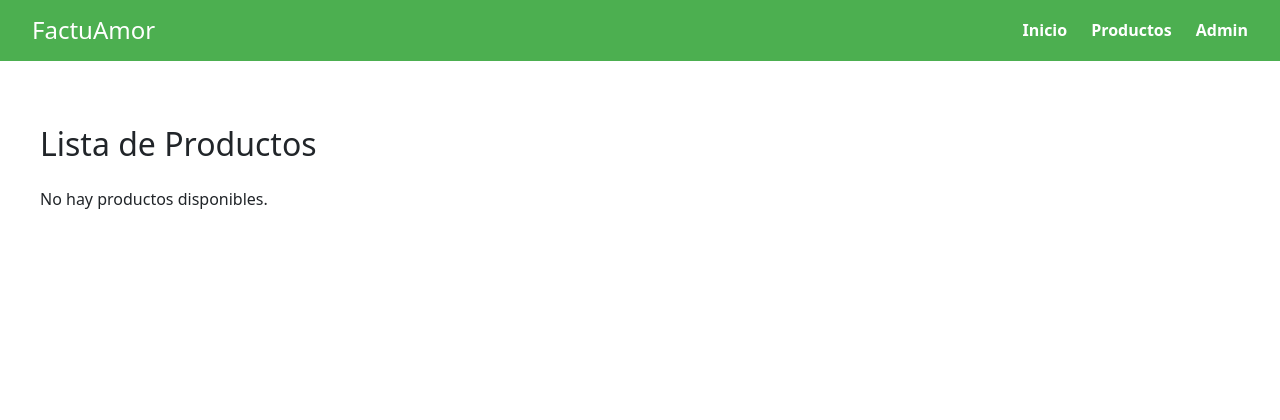
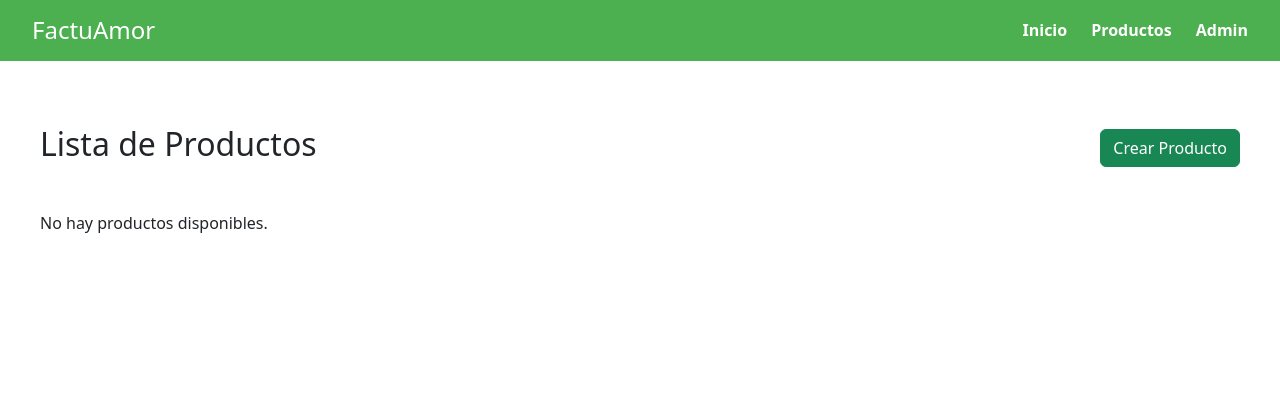
Before and after one commit to lunimati123456/Factuamor-, a Django app: page /productos/lista/ in a window 1280 px wide. Shown: the top 420 px of the page. Run offline with Django 5.2, Linux system fonts and the light colour scheme; data that the repository does not hold is empty.

Commit message:
feat: Mejorar la navegación del CRUD de productos
Se ha agregado un botón 'Crear Producto' en la página de lista de productos para mejorar la usabilidad y la navegación para el administrador.

```diff
--- a/productos/templates/productos/producto_list.html
+++ b/productos/templates/productos/producto_list.html
@@ -9,7 +9,11 @@
 
 {% block content %}
 <div class="product-list-container">
-    <h2>Lista de Productos</h2>
+    <div class="d-flex justify-content-between align-items-center mb-4">
+        <h2>Lista de Productos</h2>
+        <a href="{% url 'productos:crear_producto' %}" class="btn btn-success">Crear Producto</a>
+    </div>
+
     <div class="product-grid">
         {% if productos %}
             {% for producto in productos %}
```
